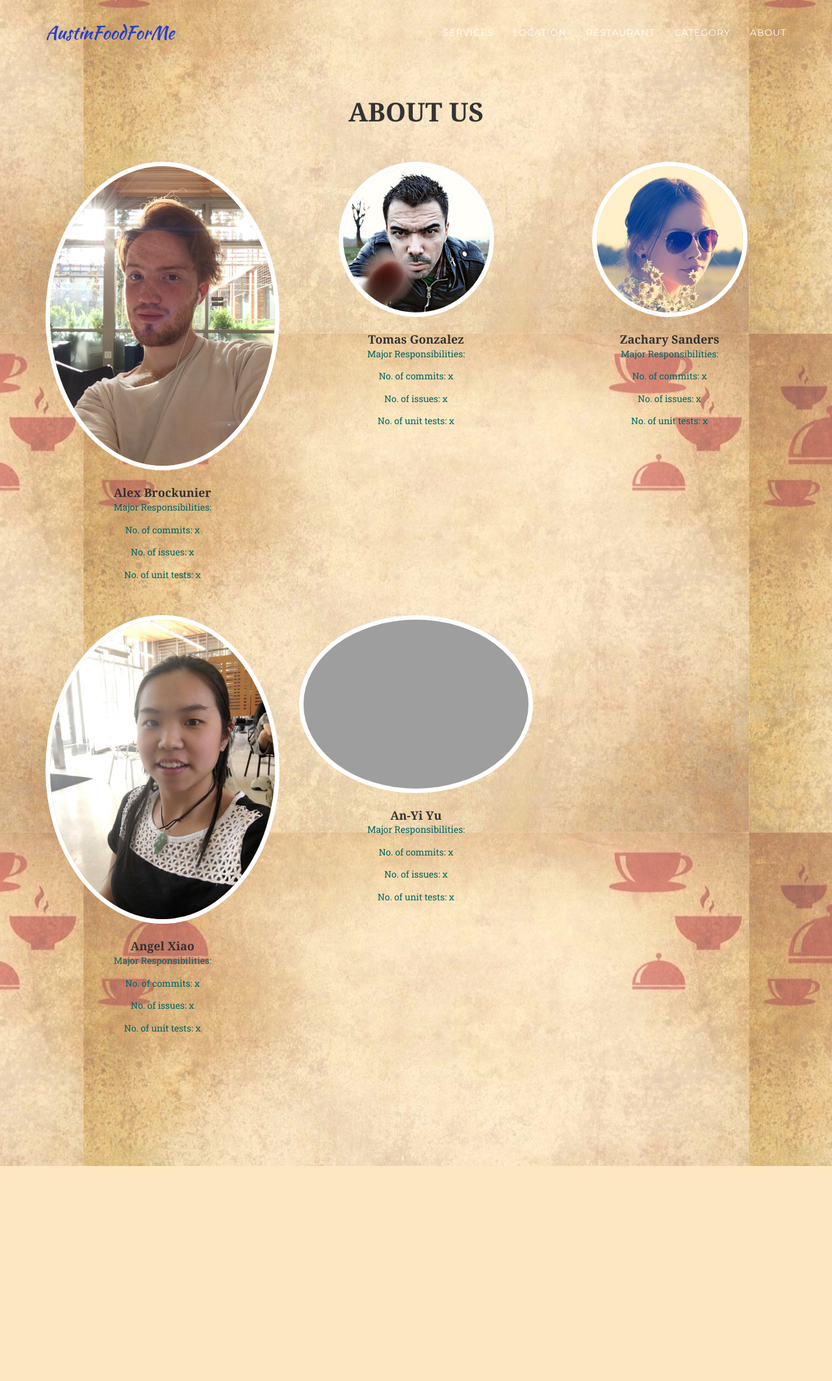
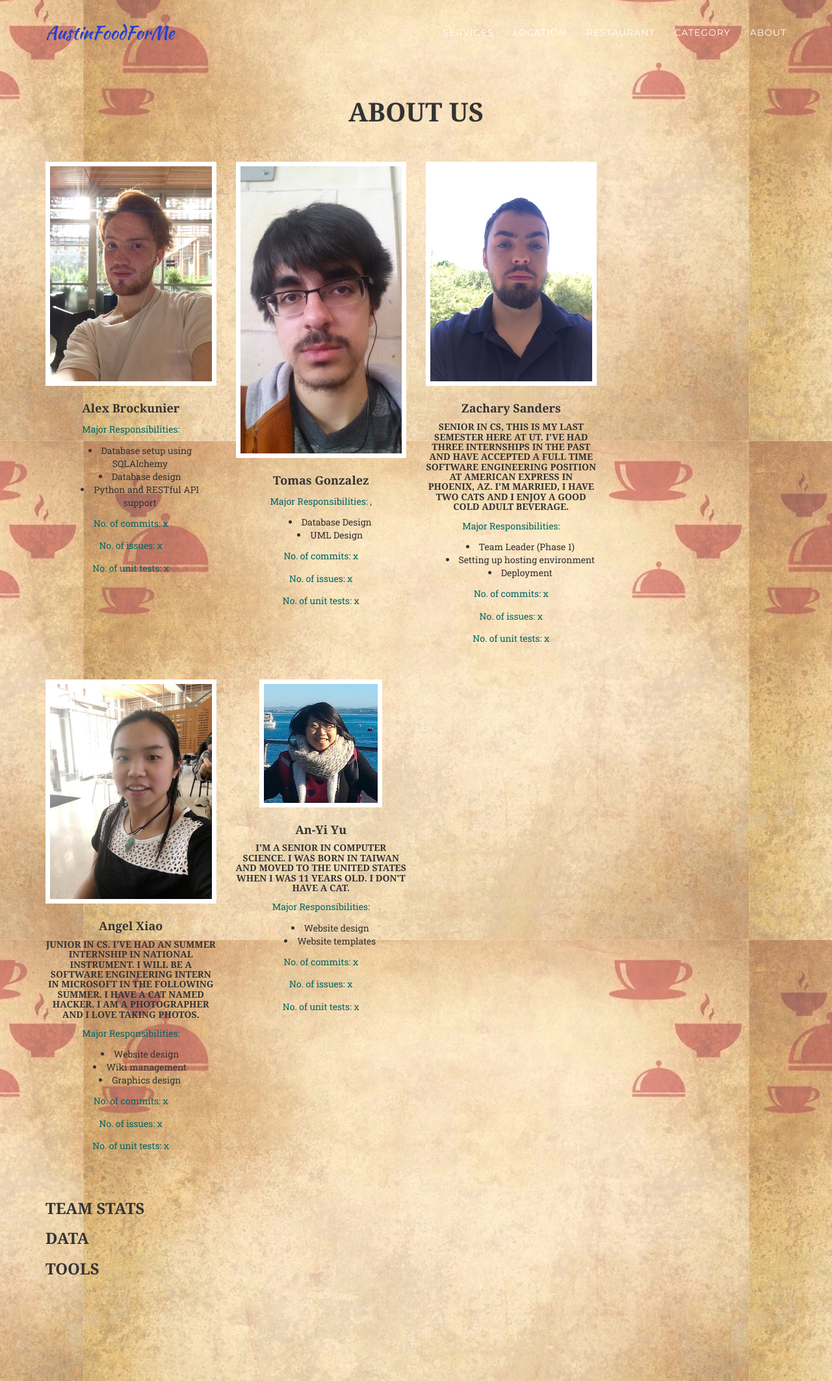
Before and after one commit to brockuniera/cs373-idb, a Flask app: page /about in a window 1280 px wide. Shown: the whole page at 65% size. Before the commit the page ends 1795 px from the top, so only its background shows below. Run offline with Flask 2, Linux system fonts and the light colour scheme; some libraries are stand-ins or nearby versions; some web fonts are replaced; grey boxes are pictures that could not be loaded.

Commit message:
changes 2

```diff
--- a/app/templates/about.html
+++ b/app/templates/about.html
@@ -88,31 +88,45 @@
                 </div>
             </div>
             <div class="row">
-                <div class="col-sm-4">
+                <div class="col-sm-3">
                     <div class="team-member">
-                        <img src="../img/team/1.jpg" class="img-responsive img-circle" alt="">
+                        <img src="../img/team/1.jpg" class="img-responsive">
                         <h4>Alex Brockunier</h4>
+                        <h5></h5>
                         <p class="text-muted">Major Responsibilities:</p>
+                            <li class ="text-text" style="margin-left:2em"> Database setup using SQLAlchemy </li>
+                            <li class ="text-text" style="margin-left:2em"> Database design </li>
+                            <li class ="text-text" style="margin-left:2em"> Python and RESTful API support </li>
+                        <p></p>
                         <p class="text-muted"> No. of commits: x </p>
                         <p class="text-muted"> No. of issues: x </p>
                         <p class="text-muted"> No. of unit tests: x </p>
                     </div>
                 </div>
-                <div class="col-sm-4">
+                <div class="col-sm-3">
                     <div class="team-member">
-                        <img src="../img/team/2.jpg" class="img-responsive img-circle" alt="">
+                        <img src="../img/team/2.jpg" class="img-responsive">
                         <h4>Tomas Gonzalez</h4>
-                        <p class="text-muted">Major Responsibilities:</p>
+                        <h5></h5>
+                        <p class="text-muted">Major Responsibilities: , </p>
+                                <li class ="text-text" style="margin-left:2em"> Database Design </li>
+                                <li class ="text-text" style="margin-left:2em"> UML Design </li>
+                        <p></p>
                         <p class="text-muted"> No. of commits: x </p>
                         <p class="text-muted"> No. of issues: x </p>
                         <p class="text-muted"> No. of unit tests: x </p>
                     </div>
                 </div>
-                <div class="col-sm-4">
+                <div class="col-sm-3">
                     <div class="team-member">
-                        <img src="../img/team/3.jpg" class="img-responsive img-circle" alt="">
+                        <img src="../img/team/3.jpg" class="img-responsive">
                         <h4>Zachary Sanders</h4>
-                        <p class="text-muted">Major Responsibilities:</p>
+                        <h5>Senior in CS, this is my last semester here at UT. I've had three internships in the past and have accepted a full time Software Engineering position at American Express in Phoenix, AZ. I'm married, I have two cats and I enjoy a good cold adult beverage.</h5>
+                        <p class="text-muted">Major Responsibilities: </p>
+                                <li class ="text-text" style="margin-left:2em"> Team Leader (Phase 1) </li>
+                                <li class ="text-text" style="margin-left:2em"> Setting up hosting environment </li>
+                                <li class ="text-text" style="margin-left:2em"> Deployment </li>
+                           <p></p>
                            <p class="text-muted"> No. of commits: x </p>
                             <p class="text-muted"> No. of issues: x </p>
                            <p class="text-muted"> No. of unit tests: x </p>
@@ -121,27 +135,40 @@
             </div>
 
             <div class="row">
-                <div class="col-sm-4">
+                <div class="col-sm-3">
                     <div class="team-member">
-                        <img src="../img/team/4.jpg" class="img-responsive img-circle" alt="">
+                        <img src="../img/team/4.jpg" class="img-responsive">
                         <h4>Angel Xiao</h4>
+                        <h5>Junior in CS. I've had an summer internship in National Instrument. I will be a Software Engineering intern in Microsoft in the following summer. I have a cat named hacker. I am a photographer and I love taking photos.</h5>
                         <p class="text-muted">Major Responsibilities:</p>
+                            <li class ="text-text" style="margin-left:2em"> Website design </li>
+                            <li class ="text-text" style="margin-left:2em"> Wiki management </li>
+                            <li class ="text-text" style="margin-left:2em"> Graphics design </li>
+                        <p></p>
                         <p class="text-muted"> No. of commits: x </p>
                         <p class="text-muted"> No. of issues: x </p>
                         <p class="text-muted"> No. of unit tests: x </p>
                     </div>
                 </div>
-                <div class="col-sm-4">
+                <div class="col-sm-3">
                     <div class="team-member">
-                        <img src="../img/team/5.jpg" class="img-responsive img-circle" alt="">
+                        <img src="../img/team/5.jpg" class="img-responsive">
                         <h4>An-Yi Yu</h4>
-                        <p class="text-muted">Major Responsibilities:</p>
+                        <h5>I'm a senior in Computer Science. I was born in Taiwan and moved to the United States when I was 11 years old. I don't have a cat.</h5>
+                        <p class="text-muted">Major Responsibilities: </p>
+                            <li class ="text-text" style="margin-left:2em"> Website design </li>
+                            <li class ="text-text" style="margin-left:2em"> Website templates </li>
+                        <p></p>
                         <p class="text-muted"> No. of commits: x </p>
                         <p class="text-muted"> No. of issues: x </p>
                         <p class="text-muted"> No. of unit tests: x </p>
                     </div>
                 </div>
             </div>
+
+            <h3>Team Stats</h3>
+            <h3>Data</h3>
+            <h3>Tools</h3>
     </section>
 </body>
 </html>
```
Also changed, not shown: app/css/agency.css (+0 -9 lines), app/img/food22.jpg (added), app/img/team/1.jpg, app/img/team/2.jpg, app/img/team/3.jpg, app/img/team/4.jpg (added), app/img/team/5.jpg (added). Lines whose indentation alone changed are shown as unchanged.
